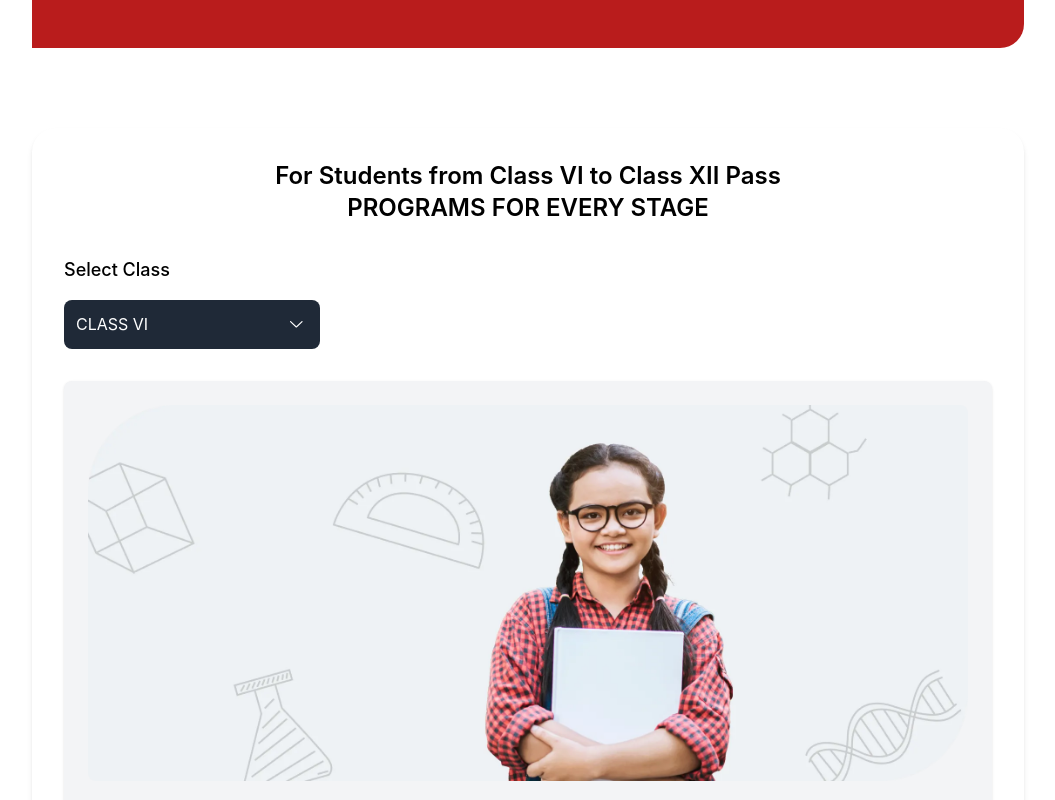
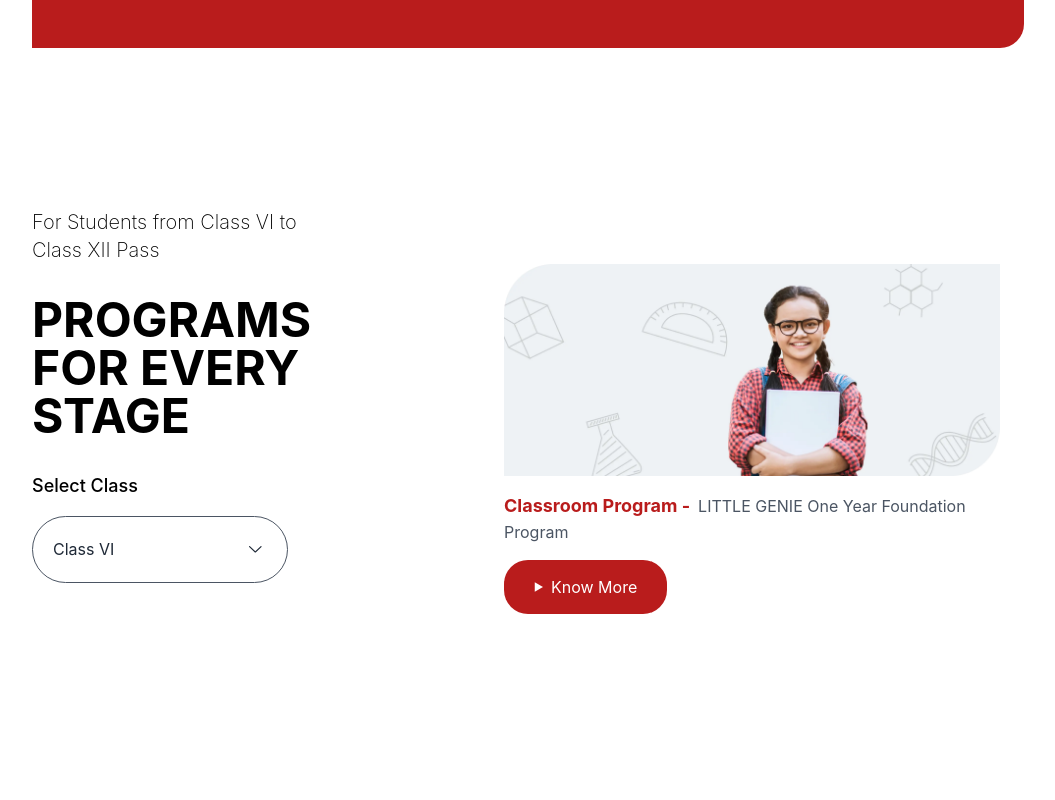
Before and after one commit to aditya-2k23/FITJEE, a Next.js app: page / in a window 1280 px wide. Shown: the part 7040-7840 px from the top of the page, without its empty margins (112-1167 px from the left). After the commit the page ends 7678 px from the top, so only its background shows below. Built offline with nearby package versions, Linux system fonts and the light colour scheme.

Commit message:
Add interactive dropdown for class selection in BelowMain component

```diff
--- a/components/BelowMain.js
+++ b/components/BelowMain.js
@@ -1,7 +1,28 @@
+"use client";
+
 import Image from "next/image";
-import React from "react";
+import React, { useState } from "react";
 
 const BelowMain = () => {
+  const [isOpen, setIsOpen] = useState(false);
+  const [setTitle, setSetTitle] = useState("Class VI");
+
+  const toggleDropdown = () => {
+    setSetTitle("Class VI");
+    setIsOpen(!isOpen);
+  };
+
+  const options = [
+    "Class VI",
+    "Class VII",
+    "Class VIII",
+    "Class IX",
+    "Class X",
+    "Class XI",
+    "Class XII",
+    "Class XII Pass",
+  ];
+
   return (
     <>
       {/* First Section */}
@@ -42,80 +63,101 @@ const BelowMain = () => {
       </section>
 
       {/* Third Section */}
-      <section className="my-20">
-        <article className="max-w-6xl mx-auto">
-          <div className="bg-white p-8 rounded-3xl shadow-md">
-            <div className="text-center mb-8">
-              <h2 className="text-2xl font-semibold">
+      <section className="my-40">
+        <article className="flex justify-between max-w-6xl mx-auto">
+          <div className="flex">
+            <div className="max-w-[20rem]">
+              <div className="mb-8">
+                <h2 className="text-xl font-extralight mb-8">
                   For Students from Class VI to Class XII Pass
                 </h2>
-              <h2 className="text-2xl font-semibold">
-                PROGRAMS FOR EVERY STAGE
-              </h2>
+                <h2 className="text-5xl font-bold">PROGRAMS FOR EVERY STAGE</h2>
               </div>
+              <div>
                 <label className="block mb-4 text-lg font-medium">
                   Select Class
                 </label>
-
                 {/* Dropdown Component */}
                 <div className="relative inline-block w-64">
-              <div className="dropdown-header bg-gray-800 text-white p-3 rounded-lg flex items-center justify-between cursor-pointer">
-                <span>CLASS VI</span>
+                  <div
+                    className="dropdown-header border border-gray-600 text-gray-800 p-5 rounded-full flex items-center justify-between cursor-pointer"
+                    onClick={toggleDropdown}
+                  >
+                    <span>{setTitle}</span>
                     <svg
                       xmlns="http://www.w3.org/2000/svg"
                       width="24"
                       height="25"
                       viewBox="0 0 24 25"
                       fill="none"
-                  className="arrow"
+                      className={`arrow ${
+                        isOpen ? "transform rotate-180" : ""
+                      }`}
                     >
                       <path
                         d="M6.00156 9.57015C6.00363 9.42451 6.06251 9.28487 6.16665 9.17865C6.27553 9.07546 6.42256 9.01758 6.57579 9.01758C6.72903 9.01758 6.87606 9.07546 6.98493 9.17865L12.3181 14.2889L17.6513 9.17865C17.7629 9.09102 17.9045 9.04625 18.0487 9.05302C18.1928 9.0598 18.3292 9.11764 18.4313 9.2153C18.5333 9.31297 18.5938 9.44346 18.6009 9.58141C18.6079 9.71936 18.5611 9.8549 18.4696 9.96166L12.7273 15.4565C12.6184 15.5597 12.4713 15.6176 12.3181 15.6176C12.1649 15.6176 12.0178 15.5597 11.909 15.4565L6.16665 9.96166C6.06251 9.85543 6.00363 9.71579 6.00156 9.57015Z"
-                    fill="white"
+                        fill="#1f2937"
                       />
                     </svg>
+                  </div>
+                  {isOpen && (
+                    <div className="dropdown-menu absolute bg-white shadow-lg rounded-lg mt-2 w-full">
+                      {options.map((option, index) => (
+                        <div
+                          key={index}
+                          className="p-3 hover:bg-gray-200 cursor-pointer"
+                          onClick={() => toggleDropdown()}
+                        >
+                          {option}
+                        </div>
+                      ))}
+                    </div>
+                  )}
+                </div>
               </div>
             </div>
 
             {/* Program Details Slider */}
-            <div className="mt-8">
-              <div className="flex flex-col items-center space-x-8">
-                <div className="bg-gray-100 p-6 rounded-lg shadow">
-                  <div className="imageContainer mb-4">
+            <div className="ml-32 mt-8">
+              <div className="space-x-8">
+                <div className="p-6">
+                  <div className="mb-4">
                     <Image
                       src="/girl-holding-notebook_0.jpg.webp"
                       alt="Program Illustration"
-                      className="w-full rounded-lg"
-                      width={300}
+                      className="rounded-tl-3xl rounded-br-3xl"
+                      width={500}
                       height={200}
                     />
                   </div>
-                  <div className="slideContents text-center">
-                    <span className="block text-lg font-bold">
-                      Classroom Program
+                  <div className="">
+                    <span className="text-lg font-bold mr-2 text-red-700">
+                      Classroom Program -
                     </span>
-                    <span className="block text-lg">
+                    <span className="text-gray-600">
                       LITTLE GENIE One Year Foundation Program
                     </span>
+                    <br />
+
                     <a
-                      className="btn btn-red mt-4 inline-flex items-center px-4 py-2 bg-red-700 text-white rounded-lg"
+                      className="mt-4 inline-flex items-center px-[30px] py-[15px] bg-red-700 text-white rounded-3xl"
                       href="/programs/classroom/little-genie-foundation-program/class-6"
                     >
-                      Know More
                       <svg
                         width="9"
                         height="10"
                         viewBox="0 0 9 10"
                         fill="none"
                         xmlns="http://www.w3.org/2000/svg"
-                        className="ml-2"
+                        className="mr-2"
                       >
                         <path
                           id="Icon"
                           d="M9 5.01758L0.75 9.78072L0.75 0.254438L9 5.01758Z"
-                          fill="#141414"
+                          fill="#ffffff"
                         />
                       </svg>
+                      Know More
                     </a>
                   </div>
                 </div>
```
Lines whose indentation alone changed are shown as unchanged.
